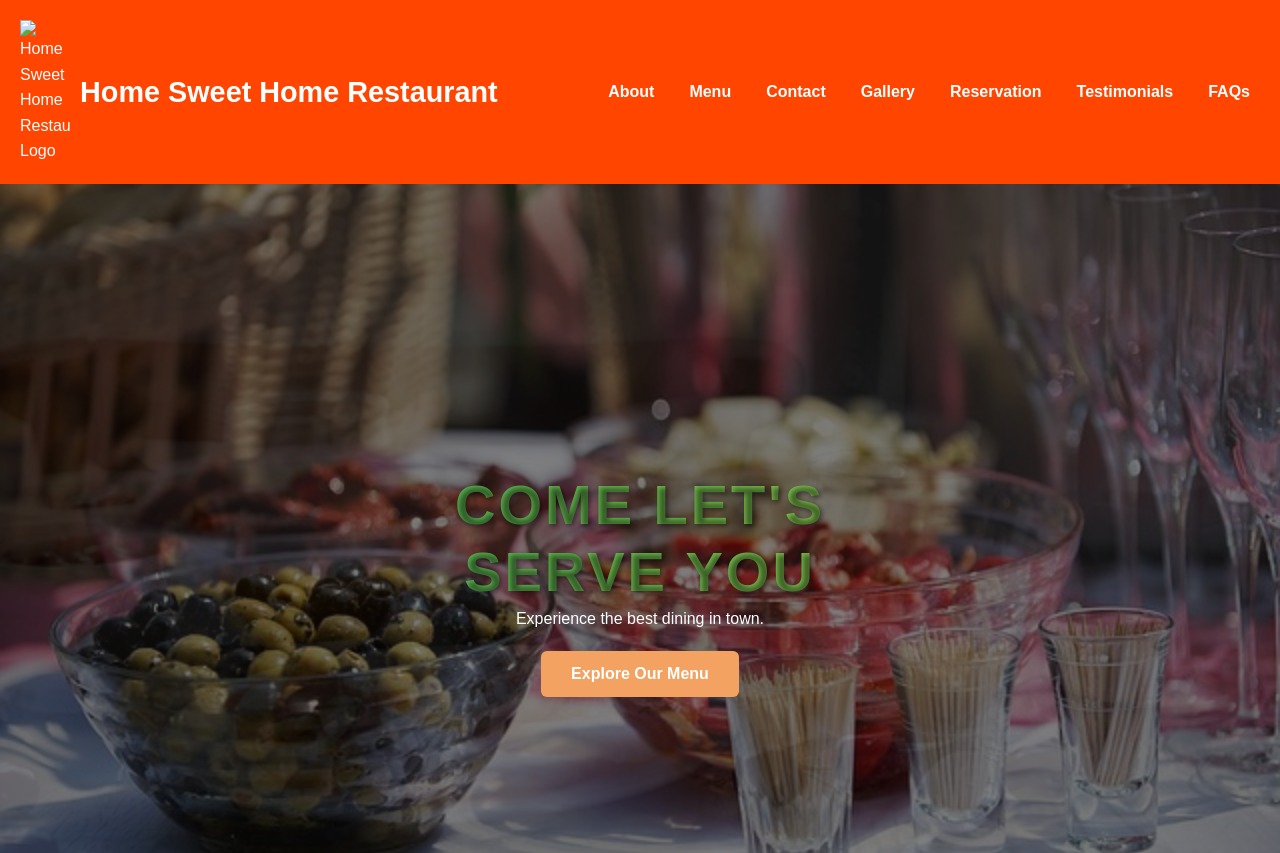
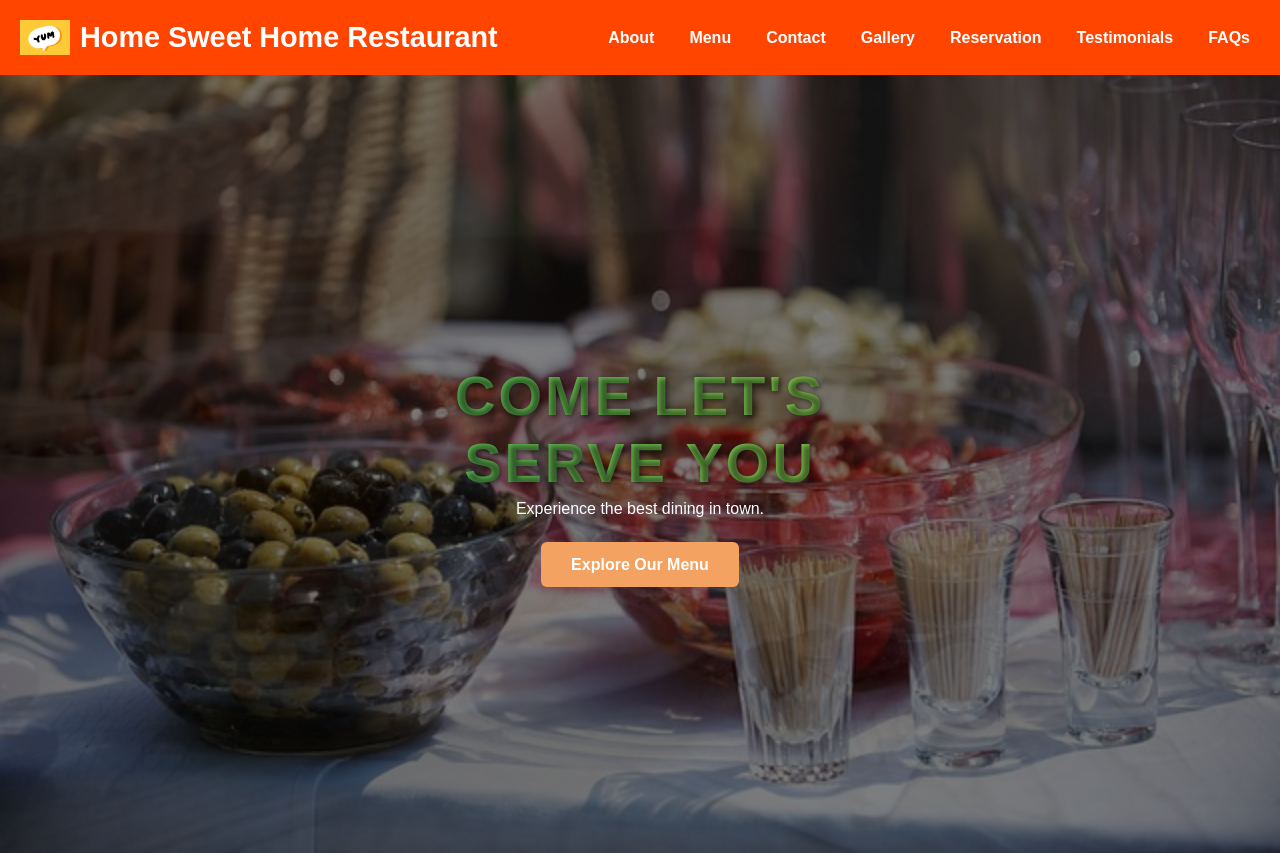
Before and after one commit to anifar-se/Restaurant-Landingpage, a plain HTML site: page index.html in a window 1280 px wide. Shown: the top 853 px of the page. Drawn offline with Linux system fonts and the light colour scheme.

Commit message:
Update index.html

```diff
--- a/index.html
+++ b/index.html
@@ -9,7 +9,7 @@
   <body>
     <header>
       <div class="logo-container">
-        <img src="assets/logo.jpg" alt="Home Sweet Home Restaurant Logo" />
+        <img src="logo.jpg" alt="Home Sweet Home Restaurant Logo" />
         <h1 class="restaurant-name">Home Sweet Home Restaurant</h1>
       </div>
       <nav>
```
